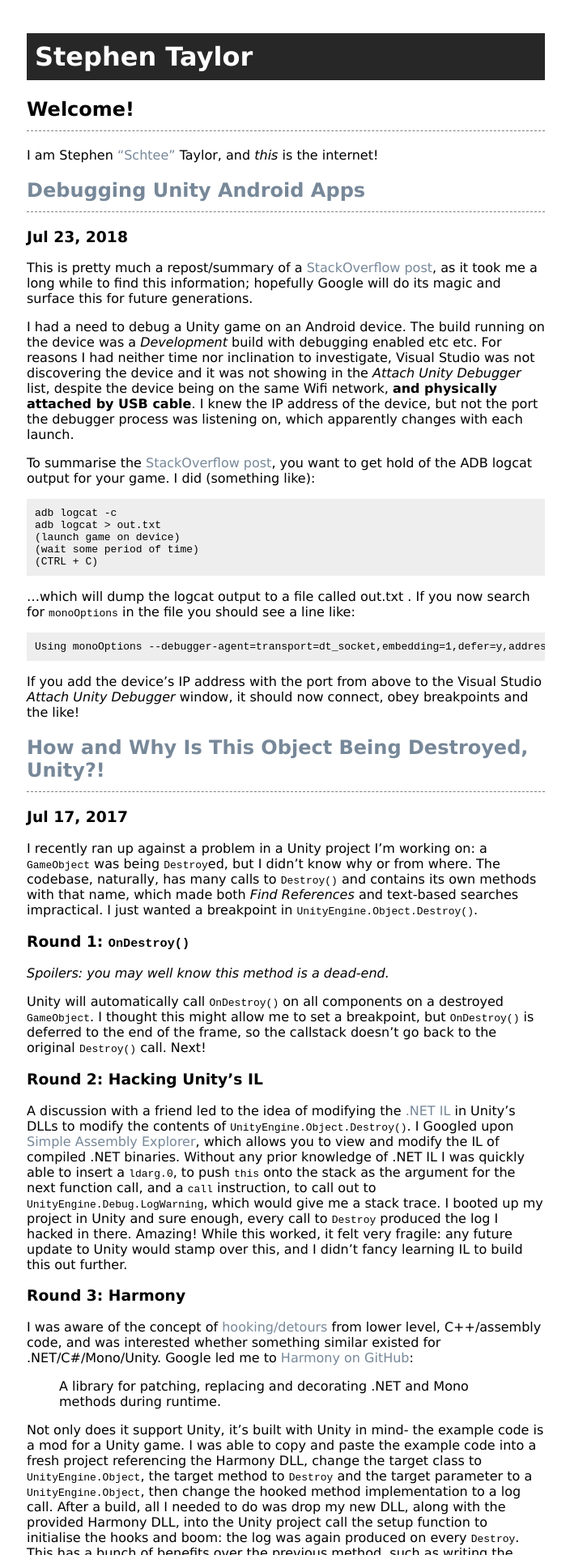
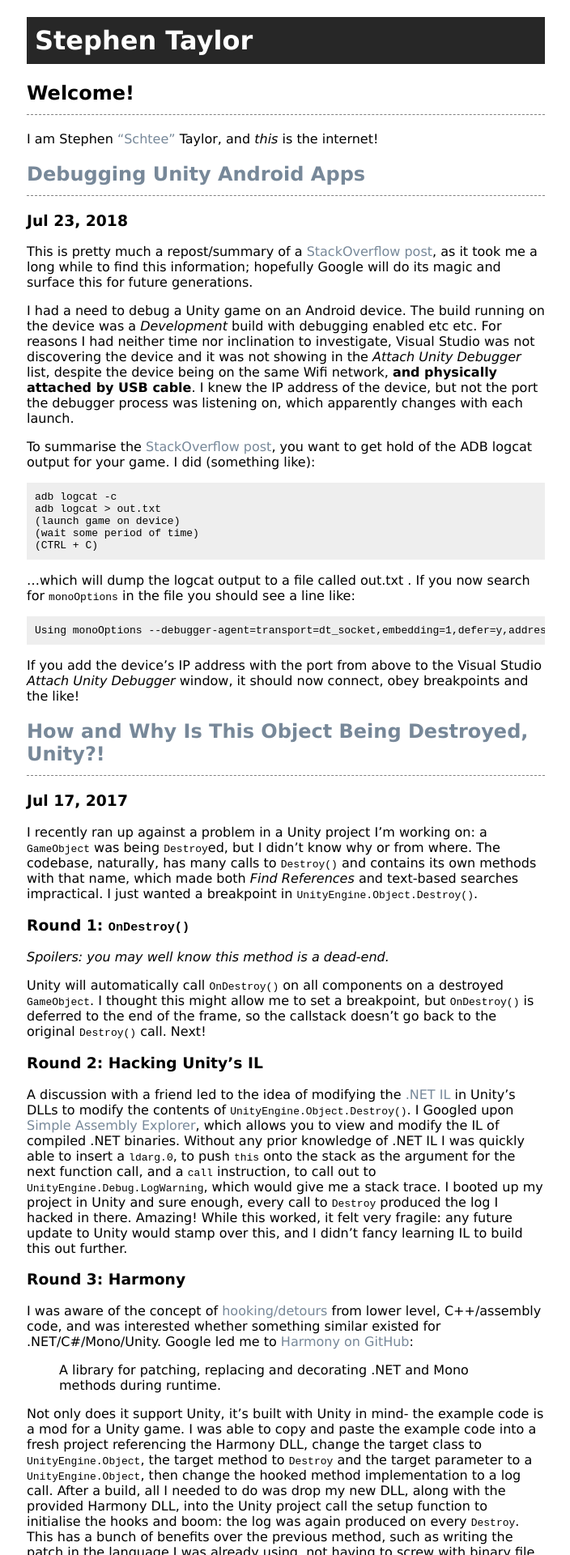
Before and after one commit to Schtee/schtee.github.io, a Jekyll site: the page built from index.md, in a window 1280 px wide. Shown: the top 1920 px of the page at 81% size, without its empty margins (287-991 px from the left). Built offline with Jekyll 4.4.1, drawn with Linux system fonts in a browser that asks for light colours.

Commit message:
Removed padding

```diff
--- a/assets/css/style.scss
+++ b/assets/css/style.scss
@@ -5,7 +5,6 @@
     margin: 0 auto;
     width: 100%;
     max-width: 640px;
-    padding: 20px 10px;
     font-family: 'Lucida Grande', 'Calibri', Helvetica, Arial, sans-serif;
     color: black;
 }
```
